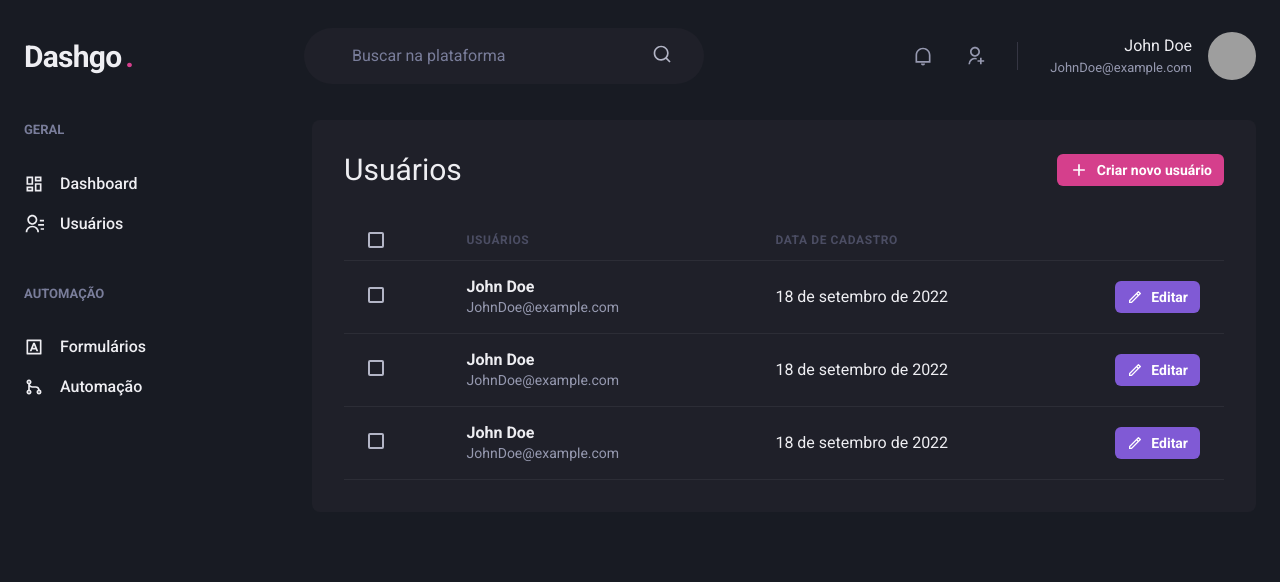
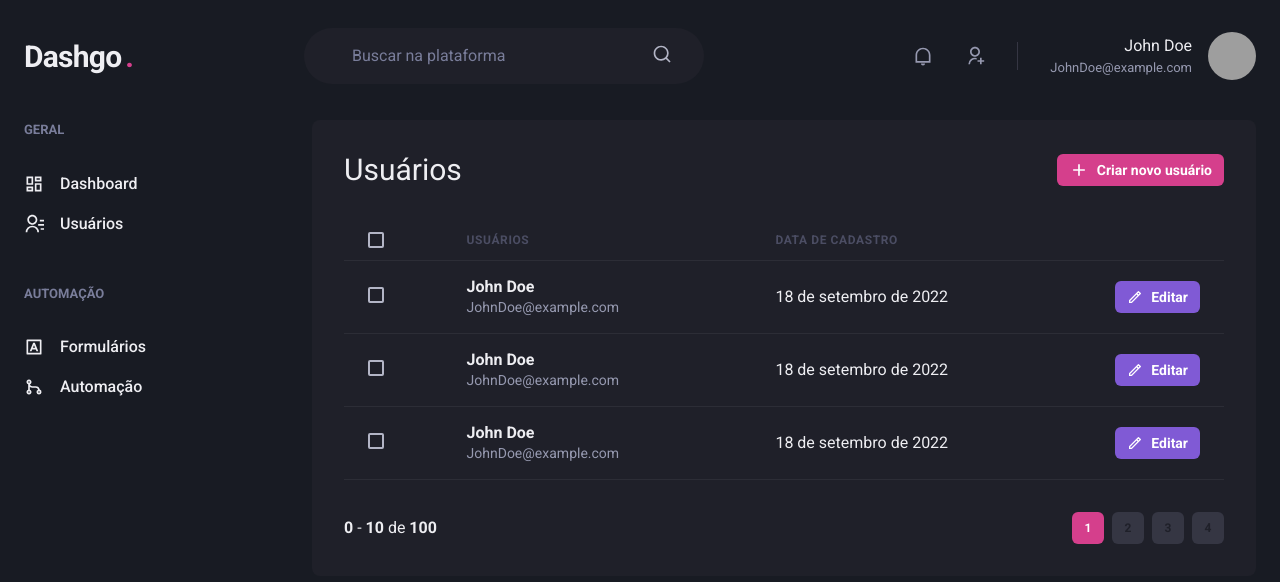
Before and after one commit to AugustoTI/dashboard, a Next.js app: page /users in a window 1280 px wide. Shown: the top 582 px of the page. Built offline with nearby package versions, Linux system fonts and the light colour scheme; grey boxes are pictures that could not be loaded.

Commit message:
creating the pagination component

```diff
--- /dev/null
+++ b/src/components/Pagination.tsx
@@ -0,0 +1,65 @@
+import { Box, Button, Stack } from '@chakra-ui/react'
+
+export const Pagination = () => {
+  return (
+    <Stack
+      direction="row"
+      spacing="8"
+      mt="8"
+      justifyContent="space-between"
+      alignItems="center"
+    >
+      <Box>
+        <strong>0</strong> - <strong>10</strong> de <strong>100</strong>
+      </Box>
+      <Stack direction="row" spacing="2">
+        <Button
+          size="sm"
+          fontSize="xs"
+          width="4"
+          colorScheme="pink"
+          disabled
+          _disabled={{
+            bgColor: 'pink.500',
+            cursor: 'default',
+          }}
+        >
+          1
+        </Button>
+        <Button
+          size="sm"
+          fontSize="xs"
+          width="4"
+          bgColor="gray.700"
+          _hover={{
+            bgColor: 'gray.500',
+          }}
+        >
+          2
+        </Button>
+        <Button
+          size="sm"
+          fontSize="xs"
+          width="4"
+          bgColor="gray.700"
+          _hover={{
+            bgColor: 'gray.500',
+          }}
+        >
+          3
+        </Button>
+        <Button
+          size="sm"
+          fontSize="xs"
+          width="4"
+          bgColor="gray.700"
+          _hover={{
+            bgColor: 'gray.500',
+          }}
+        >
+          4
+        </Button>
+      </Stack>
+    </Stack>
+  )
+}
--- a/src/pages/users/index.tsx
+++ b/src/pages/users/index.tsx
@@ -17,6 +17,7 @@
 import { Header } from '../../components/Header'
 import { Sidebar } from '../../components/Sidebar'
 import { RiAddLine, RiPencilLine } from 'react-icons/ri'
+import { Pagination } from '../../components/Pagination'
 
 const UserList: NextPage = () => {
   return (
@@ -128,6 +129,7 @@
               </Tr>
             </Tbody>
           </Table>
+          <Pagination />
         </Box>
       </Flex>
     </Box>
```
